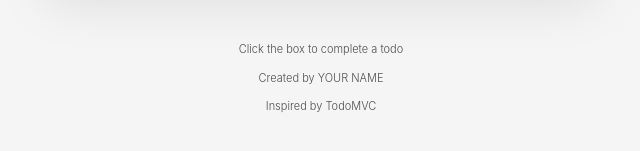
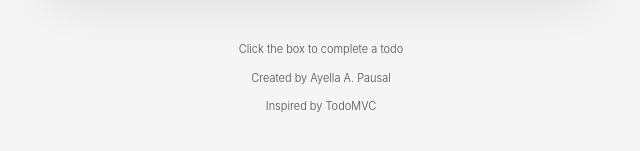
Before and after one commit to ayella-p/csit340-todomvc, a React (Vite) app: page / in a window 1280 px wide. Shown: the part 407-558 px from the top of the page, without its empty margins (319-959 px from the left). Built offline with nearby package versions, Linux system fonts and the light colour scheme.

Commit message:
chore: replace YOUR NAME with Ayella A. Pausal

```diff
--- a/src/App.jsx
+++ b/src/App.jsx
@@ -5,7 +5,7 @@ function App() {
   return (
     <div className="min-h-screen bg-[#f5f5f5] py-8 font-light text-[#111]">
       <Todos />
-      <Info name="YOUR NAME" />
+      <Info name="Ayella A. Pausal" />
     </div>
   )
 }
```
